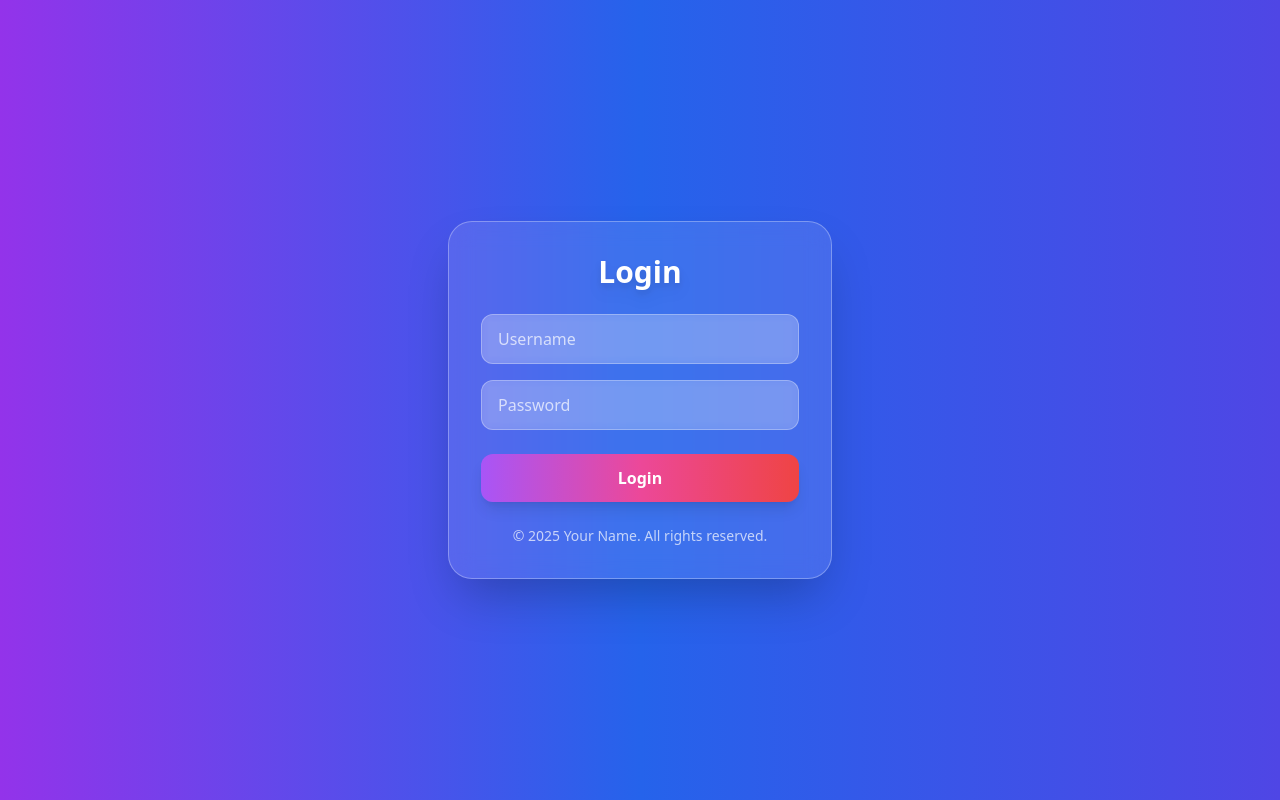
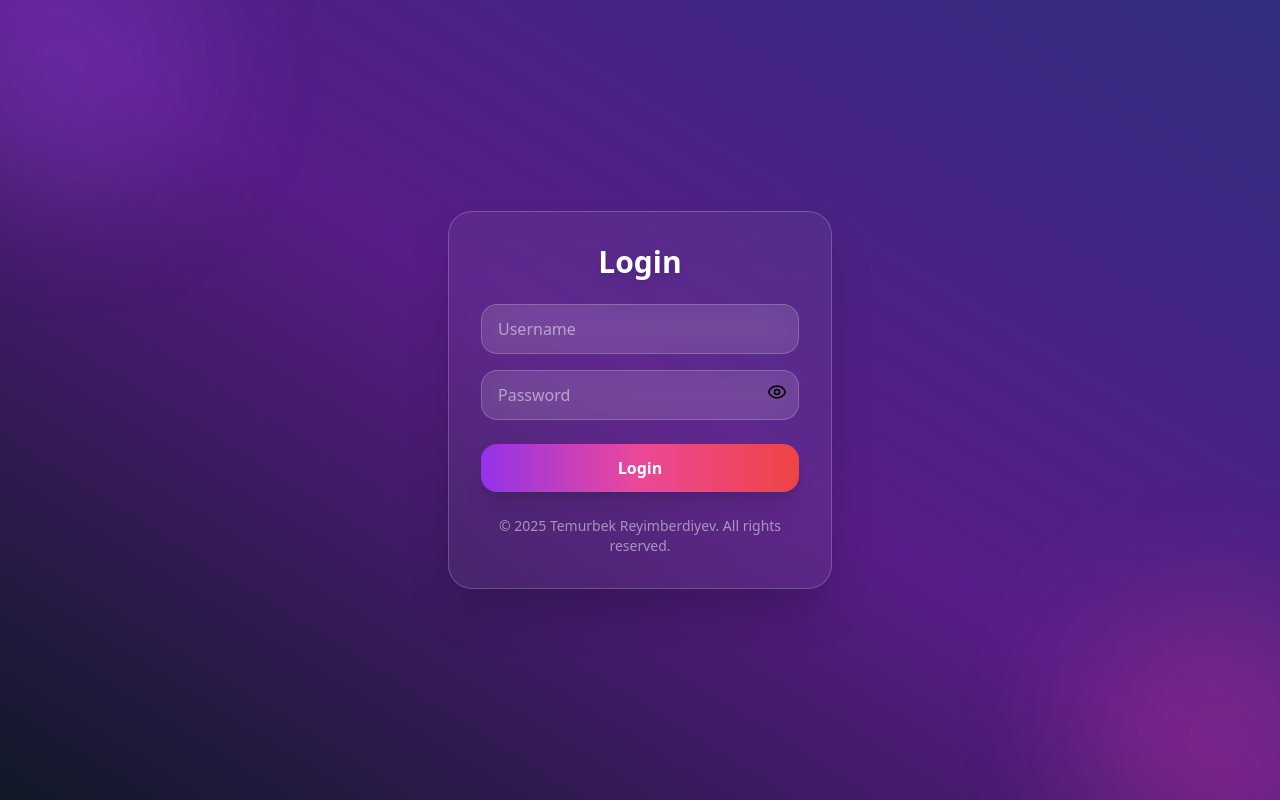
Before and after one commit to temurbekreyimberdiyev/portfolio-frontend, a React (Vite) app: page /login in a window 1280 px wide. Built offline with nearby package versions, Linux system fonts and the light colour scheme.

Commit message:
bugs fixed

```diff
--- a/src/components/Contact.jsx
+++ b/src/components/Contact.jsx
@@ -47,7 +47,7 @@ export default function Contact() {
   if (!contactInfo) return null;
 
   return (
-    <div className="w-full flex flex-col items-center px-6 py-10 mt-10 sm:mt-20 text-white bg-black/30 dark:bg-black/70 backdrop-blur-xl rounded-2xl shadow-2xl border border-white/20 dark:border-gray-700/40 transition-colors duration-500">
+    <div name="contact" className="w-full flex flex-col items-center px-6 py-10 mt-10 sm:mt-20 text-white bg-black/30 dark:bg-black/70 backdrop-blur-xl rounded-2xl shadow-2xl border border-white/20 dark:border-gray-700/40 transition-colors duration-500">
 
       <h1 className="text-3xl font-bold mb-10 drop-shadow-md">{t("contact.title")}</h1>
 
--- a/src/components/admin/SettingsPanel.jsx
+++ b/src/components/admin/SettingsPanel.jsx
@@ -376,9 +376,9 @@ export default function SettingsPanel() {
                 className="absolute right-3 top-10 text-white/50 hover:text-white/80 transition"
               >
                 {showNew ? (
-                  <EyeOff className="w-4 h-4" />
+                  <EyeOff className="text-black w-4 h-4" />
                 ) : (
-                  <Eye className="w-4 h-4" />
+                  <Eye className="text-black w-4 h-4" />
                 )}
               </button>
             </div>
@@ -400,9 +400,9 @@ export default function SettingsPanel() {
                 className="absolute right-3 top-10 text-white/50 hover:text-white/80 transition"
               >
                 {showConfirm ? (
-                  <EyeOff className="w-4 h-4" />
+                  <EyeOff className="text-black w-4 h-4" />
                 ) : (
-                  <Eye className="w-4 h-4" />
+                  <Eye className="text-black w-4 h-4" />
                 )}
               </button>
             </div>
--- a/src/pages/Login.jsx
+++ b/src/pages/Login.jsx
@@ -1,9 +1,11 @@
 import React, { useState } from "react";
 import { useNavigate } from "react-router-dom";
+import { Eye, EyeOff } from "lucide-react"; // lucide-react ikonlarini import qilamiz
 
 export default function Login() {
   const [username, setUsername] = useState("");
   const [password, setPassword] = useState("");
+  const [showPassword, setShowPassword] = useState(false); // password ko‘rsatish flag
   const [error, setError] = useState("");
   const navigate = useNavigate();
 
@@ -27,15 +29,8 @@ export default function Login() {
   };
 
   return (
-    <div className="flex items-center justify-center min-h-screen bg-gradient-to-r from-purple-600 via-blue-600 to-indigo-600 p-4">
-      <div
-        className="
-          w-full max-w-sm
-          bg-white/10 backdrop-blur-md border border-white/30
-          rounded-3xl shadow-2xl p-8
-          flex flex-col items-center
-        "
-      >
+    <div className="flex items-center justify-center min-h-screen bg-gradient-to-tr from-gray-900 via-purple-900 to-indigo-900 p-4">
+      <div className="w-full max-w-sm bg-white/5 backdrop-blur-xl border border-white/20 rounded-3xl shadow-2xl p-8 flex flex-col items-center">
         <h2 className="text-3xl font-bold mb-6 text-white drop-shadow-lg">
           Login
         </h2>
@@ -45,54 +40,50 @@ export default function Login() {
         )}
 
         <form className="w-full" onSubmit={handleLogin}>
-          <div className="mb-4">
+          <div className="mb-4 relative">
             <input
               type="text"
               placeholder="Username"
               value={username}
               onChange={(e) => setUsername(e.target.value)}
-              className="
-                w-full px-4 py-3 rounded-xl
-                bg-white/20 text-white placeholder-white/70
-                border border-white/30 backdrop-blur-sm
-                focus:outline-none focus:ring-2 focus:ring-purple-400
-                transition
-              "
+              className="w-full px-4 py-3 rounded-2xl bg-white/10 text-white placeholder-white/50 border border-white/20 backdrop-blur-lg focus:outline-none focus:ring-2 focus:ring-purple-500 focus:bg-white/20 transition"
             />
           </div>
 
-          <div className="mb-6">
+          <div className="mb-6 relative">
             <input
-              type="password"
+              type={showPassword ? "text" : "password"} // ko‘rsatish/hidden
               placeholder="Password"
               value={password}
               onChange={(e) => setPassword(e.target.value)}
-              className="
-                w-full px-4 py-3 rounded-xl
-                bg-white/20 text-white placeholder-white/70
-                border border-white/30 backdrop-blur-sm
-                focus:outline-none focus:ring-2 focus:ring-purple-400
-                transition
-              "
+              className="w-full px-4 py-3 rounded-2xl bg-white/10 text-white placeholder-white/50 border border-white/20 backdrop-blur-lg focus:outline-none focus:ring-2 focus:ring-purple-500 focus:bg-white/20 transition pr-10"
             />
+            <button
+              type="button"
+              onClick={() => setShowPassword(!showPassword)}
+              className="absolute right-3 top-3 text-white/50 hover:text-white/20 transition"
+            >
+              {showPassword ? <EyeOff className=" text-black w-5 h-5" /> : <Eye className="text-black w-5 h-5" />}
+            </button>
           </div>
 
           <button
             type="submit"
-            className="
-              w-full py-3 rounded-xl
-              bg-gradient-to-r from-purple-500 via-pink-500 to-red-500
-              text-white font-semibold shadow-lg
-              hover:scale-105 transform transition duration-300
-            "
+            className="w-full py-3 rounded-2xl bg-gradient-to-r from-purple-600 via-pink-500 to-red-500 text-white font-semibold shadow-xl hover:scale-105 hover:shadow-2xl transform transition duration-300"
           >
             Login
           </button>
         </form>
 
-        <p className="text-white/70 text-sm mt-6 text-center">
-          © 2025 Your Name. All rights reserved.
+        <p className="text-white/50 text-sm mt-6 text-center">
+          © 2025 Temurbek Reyimberdiyev. All rights reserved.
         </p>
+      </div>
+
+      {/* Dynamic liquid light effect */}
+      <div className="absolute inset-0 pointer-events-none overflow-hidden">
+        <div className="absolute w-72 h-72 bg-purple-500/30 rounded-full -top-20 -left-20 filter blur-3xl animate-pulse"></div>
+        <div className="absolute w-72 h-72 bg-pink-500/30 rounded-full -bottom-20 -right-20 filter blur-3xl animate-pulse delay-2000"></div>
       </div>
     </div>
   );
```
